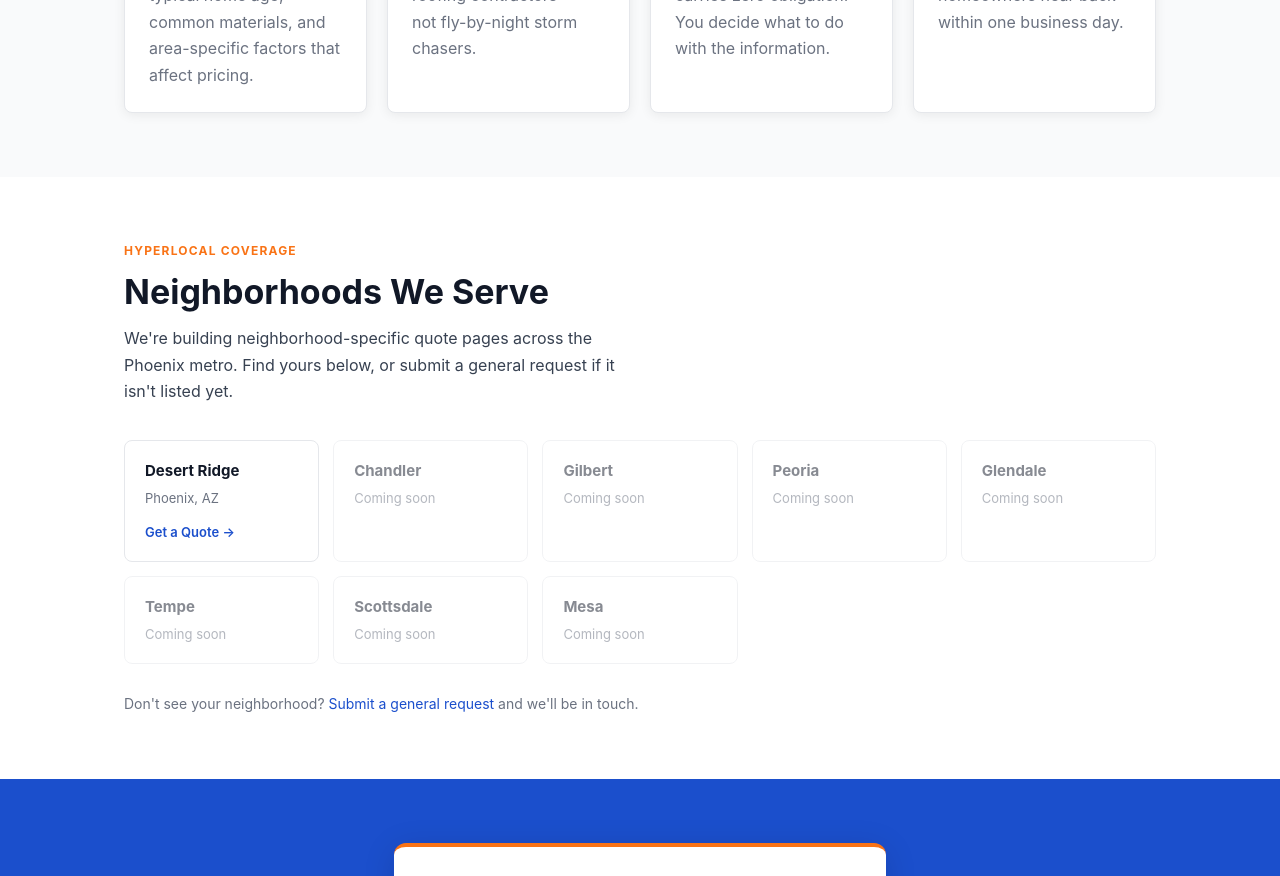
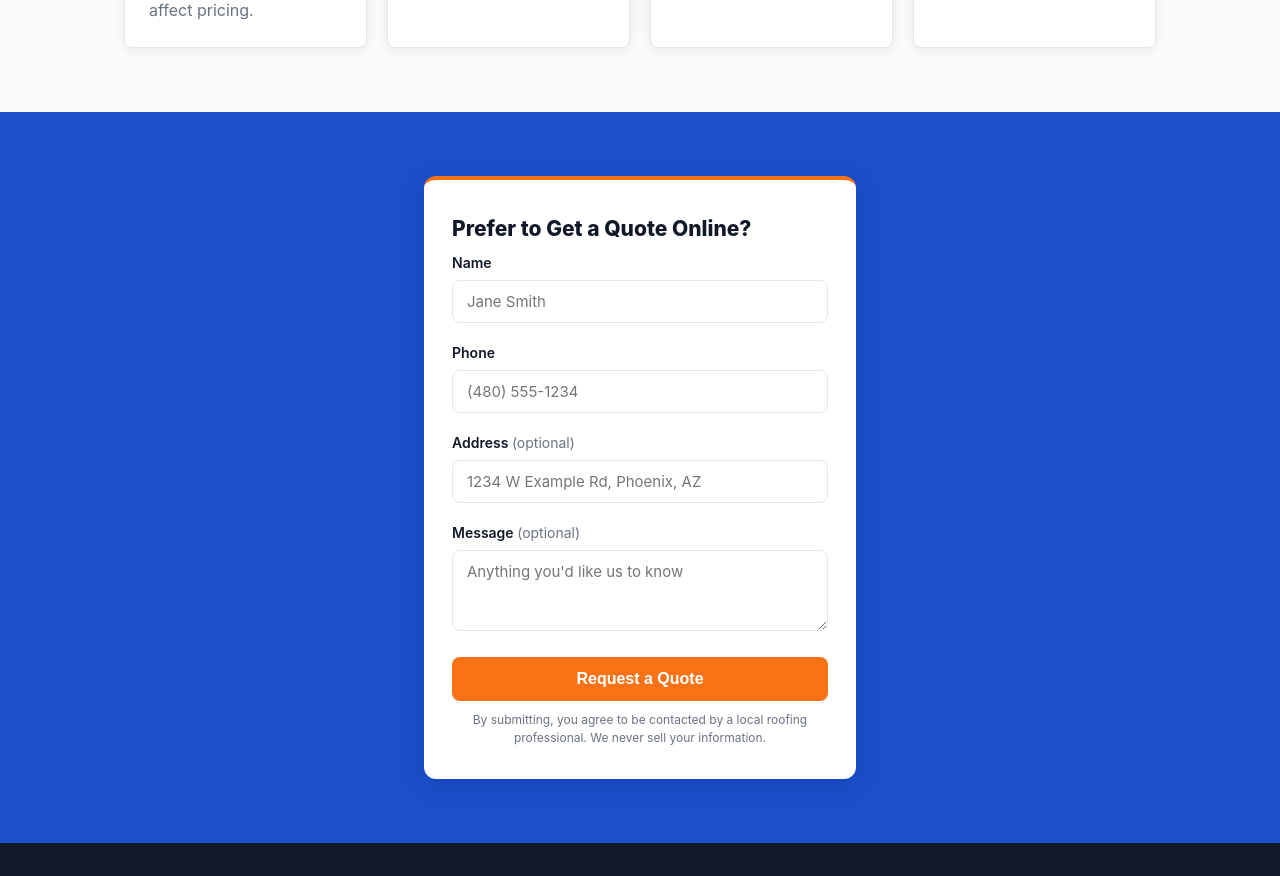
Before and after one commit to marksky57/easy-roof-hub, a website: page index.html in a window 1280 px wide. Shown: the part 1698-2574 px from the top of the page. Drawn offline with Linux system fonts and the light colour scheme.

Commit message:
Remove neighborhoods section, simplify form, clean up How It Works copy

```diff
--- a/index.html
+++ b/index.html
@@ -89,23 +89,22 @@
     <div class="container">
       <span class="eyebrow text-center" style="display:block">How It Works</span>
       <h2 class="text-center">Three Simple Steps</h2>
-      <p class="text-center text-muted" style="max-width:460px;margin:0 auto">Getting a roof quote shouldn't take hours. Here's how Easy Roof Hub makes it easy.</p>
 
       <div class="steps">
         <div class="step">
           <div class="step-num">1</div>
-          <h3>Call Our Intake Team</h3>
-          <p class="text-muted">One call connects you with a live intake specialist — available 24/7. No hold music, no menus.</p>
+          <h3>Call or Submit Online</h3>
+          <p class="text-muted">Call now or fill out the short form below. Takes about two minutes — no hold music, no menus.</p>
         </div>
         <div class="step">
           <div class="step-num">2</div>
-          <h3>We Capture Your Details</h3>
-          <p class="text-muted">We gather your address, the issue, and what you need. Takes about two minutes.</p>
+          <h3>We Match You with a Contractor</h3>
+          <p class="text-muted">We connect you with a vetted local roofing contractor who has strong reviews and a proven track record.</p>
         </div>
         <div class="step">
           <div class="step-num">3</div>
-          <h3>A Local Contractor Reaches Out</h3>
-          <p class="text-muted">A trusted Phoenix-area roofing contractor contacts you to schedule a free inspection and quote.</p>
+          <h3>Get Your Free Quote</h3>
+          <p class="text-muted">A licensed contractor reaches out to schedule a free inspection and walk you through your options.</p>
         </div>
       </div>
     </div>
@@ -148,120 +147,46 @@
 
 
   <!-- ============================================================
-       NEIGHBORHOODS
-       ✏️ Add a new <a class="nbhd-card"> for each live page.
-       Use <div class="nbhd-card nbhd-card--soon"> for placeholders.
-       ============================================================ -->
-  <section class="section" id="neighborhoods">
-    <div class="container">
-      <span class="eyebrow">Hyperlocal Coverage</span>
-      <h2>Neighborhoods We Serve</h2>
-      <p style="max-width:520px">We're building neighborhood-specific quote pages across the Phoenix metro. Find yours below, or submit a general request if it isn't listed yet.</p>
-
-      <div class="nbhd-grid">
-
-        <!-- ✏️ LIVE PAGE: copy this block for each published neighborhood -->
-        <a href="neighborhoods/desert-ridge-roof-quote.html" class="nbhd-card">
-          <span class="nbhd-name">Desert Ridge</span>
-          <span class="nbhd-sub">Phoenix, AZ</span>
-          <span class="nbhd-link">Get a Quote →</span>
-        </a>
-
-        <!-- ✏️ PLACEHOLDERS: replace href and labels as pages go live -->
-        <div class="nbhd-card nbhd-card--soon">
-          <span class="nbhd-name">Chandler</span>
-          <span class="nbhd-sub">Coming soon</span>
-        </div>
-        <div class="nbhd-card nbhd-card--soon">
-          <span class="nbhd-name">Gilbert</span>
-          <span class="nbhd-sub">Coming soon</span>
-        </div>
-        <div class="nbhd-card nbhd-card--soon">
-          <span class="nbhd-name">Peoria</span>
-          <span class="nbhd-sub">Coming soon</span>
-        </div>
-        <div class="nbhd-card nbhd-card--soon">
-          <span class="nbhd-name">Glendale</span>
-          <span class="nbhd-sub">Coming soon</span>
-        </div>
-        <div class="nbhd-card nbhd-card--soon">
-          <span class="nbhd-name">Tempe</span>
-          <span class="nbhd-sub">Coming soon</span>
-        </div>
-        <div class="nbhd-card nbhd-card--soon">
-          <span class="nbhd-name">Scottsdale</span>
-          <span class="nbhd-sub">Coming soon</span>
-        </div>
-        <div class="nbhd-card nbhd-card--soon">
-          <span class="nbhd-name">Mesa</span>
-          <span class="nbhd-sub">Coming soon</span>
-        </div>
-
-      </div>
-
-      <p style="margin-top:28px;font-size:14px" class="text-muted">
-        Don't see your neighborhood? <a href="#quote">Submit a general request</a> and we'll be in touch.
-      </p>
-    </div>
-  </section>
-
-
-  <!-- ============================================================
-       LEAD FORM — backup / prefer-online option
+       LEAD FORM — secondary capture for non-callers
        ============================================================ -->
   <section class="section section--blue" id="quote">
-    <div class="container" style="max-width:540px">
+    <div class="container" style="max-width:480px">
 
       <div class="form-card">
-        <p class="form-title">Prefer to Request Online?</p>
-        <p class="form-sub">Fill out the form and a local contractor will follow up within one business day. Or call <a href="tel:+16028788983" class="js-call-btn" style="color:var(--orange);font-weight:700">(602) 878-8983</a> for faster service.</p>
+        <p class="form-title">Prefer to Get a Quote Online?</p>
 
         <form id="quote-form" novalidate>
-          <!-- Hidden fields: used by backend to track lead source -->
           <input type="hidden" name="source"       value="homepage" />
           <input type="hidden" name="neighborhood" value="General" />
 
           <div class="field">
-            <label for="name">Your Name</label>
+            <label for="name">Name</label>
             <input type="text" id="name" name="name" placeholder="Jane Smith" required />
           </div>
 
           <div class="field">
-            <label for="phone">Phone Number</label>
+            <label for="phone">Phone</label>
             <input type="tel" id="phone" name="phone" placeholder="(480) 555-1234" required />
           </div>
 
           <div class="field">
-            <label for="address">Property Address</label>
-            <input type="text" id="address" name="address" placeholder="1234 W Example Rd, Phoenix, AZ" required />
+            <label for="address">Address <span class="optional">(optional)</span></label>
+            <input type="text" id="address" name="address" placeholder="1234 W Example Rd, Phoenix, AZ" />
           </div>
 
           <div class="field">
-            <label for="roof_age">Approximate Roof Age</label>
-            <select id="roof_age" name="roof_age">
-              <option value="">— Select —</option>
-              <option value="under_10">Under 10 years</option>
-              <option value="10_15">10–15 years</option>
-              <option value="15_20">15–20 years</option>
-              <option value="20_plus">20+ years</option>
-              <option value="unknown">Not sure</option>
-            </select>
+            <label for="notes">Message <span class="optional">(optional)</span></label>
+            <textarea id="notes" name="notes" rows="3" placeholder="Anything you'd like us to know"></textarea>
           </div>
 
-          <div class="field">
-            <label for="notes">Additional Details <span class="optional">(optional)</span></label>
-            <textarea id="notes" name="notes" placeholder="Any known issues, recent storm damage, etc."></textarea>
-          </div>
-
-          <button type="submit" class="btn btn--orange btn--full">Get My Free Quote</button>
+          <button type="submit" class="btn btn--orange btn--full">Request a Quote</button>
           <p class="form-disclaimer">By submitting, you agree to be contacted by a local roofing professional. We never sell your information.</p>
         </form>
 
-        <!-- Thank-you message shown after submit -->
         <div id="form-success" class="form-success">
           <div class="ty-icon">✅</div>
           <h3>Request Received!</h3>
-          <p class="text-muted">Thank you. A trusted local roofing professional will contact you within one business day.</p>
+          <p class="text-muted">A licensed roofing contractor will reach out within one business day.</p>
         </div>
       </div>
 
@@ -294,11 +219,10 @@
       </div>
 
       <div class="footer-col">
-        <h4>Neighborhoods</h4>
+        <h4>Services</h4>
         <ul>
-          <li><a href="neighborhoods/desert-ridge-roof-quote.html">Desert Ridge</a></li>
-          <!-- ✏️ Add links here as new neighborhood pages go live -->
-          <li><a href="#neighborhoods">View All Areas</a></li>
+          <li><a href="#quote">Get a Free Quote</a></li>
+          <li><a href="tel:+16028788983">Call (602) 878-8983</a></li>
         </ul>
       </div>
 
```
